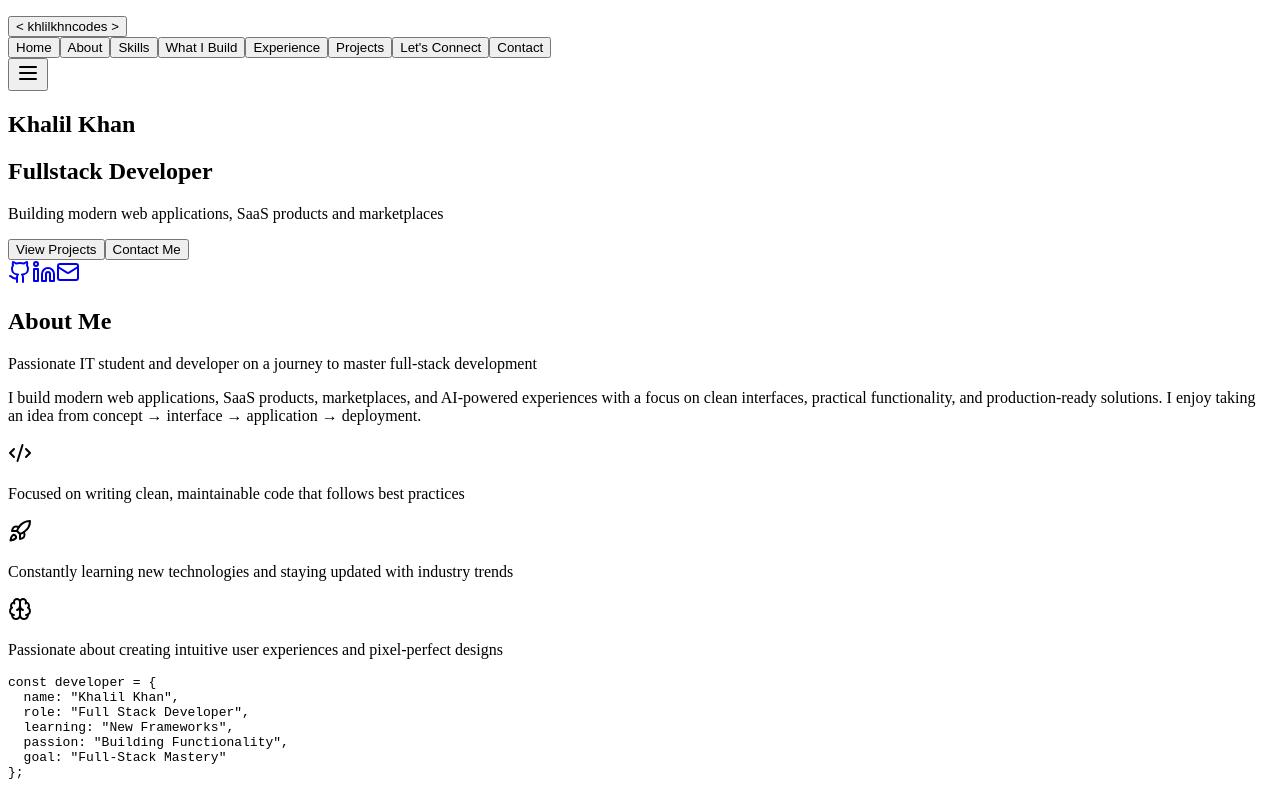
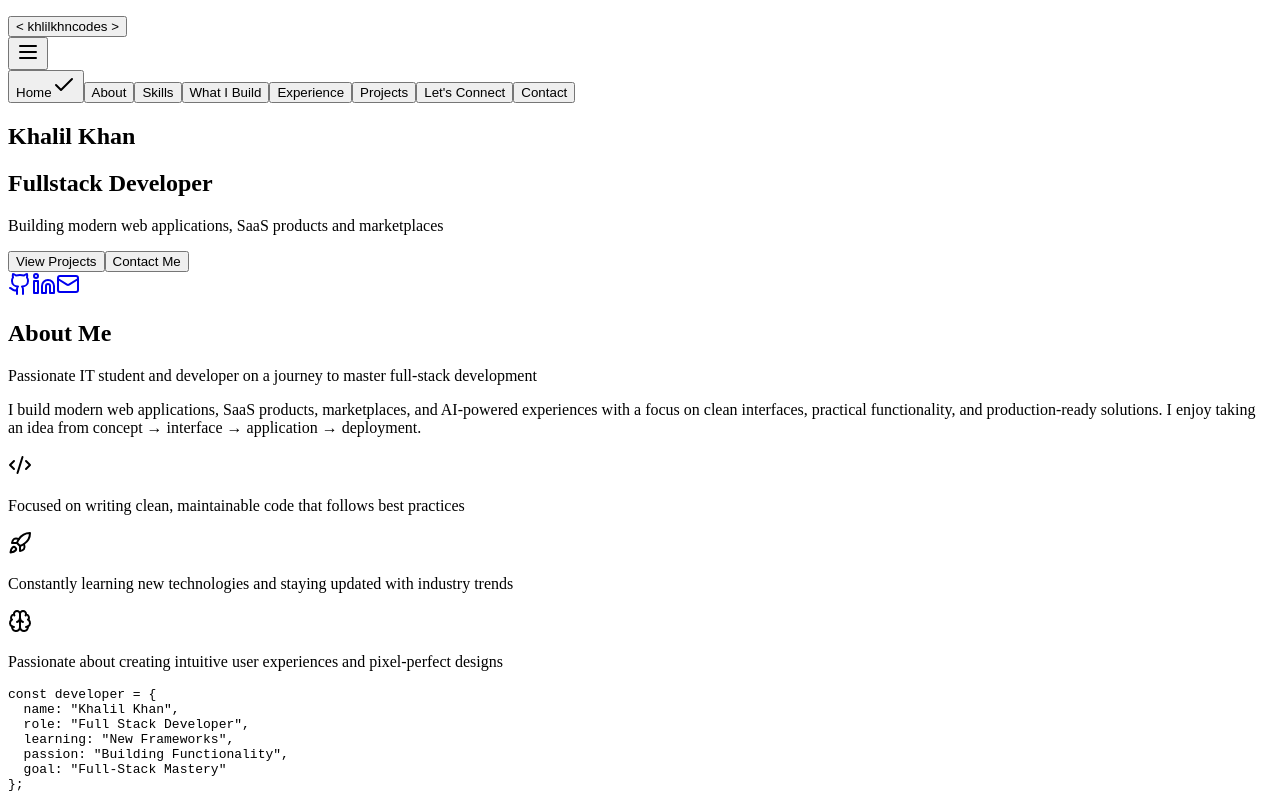
Before and after one commit to khalilkhancodes/portfolio, a React (Vite) app in the folder client/: page / in a window 1280 px wide. Shown: the top 800 px of the page. Built offline with nearby package versions, Linux system fonts and the light colour scheme; a web font is replaced by a local one.

Commit message:
Replaced option in navbar with menu hamburder button

```diff
--- a/client/src/components/Navigation.tsx
+++ b/client/src/components/Navigation.tsx
@@ -1,6 +1,6 @@
-import { useState, useEffect } from 'react';
+import { useState, useEffect, useRef } from 'react';
 import { Button } from '@/components/ui/button';
-import { Menu, X } from 'lucide-react';
+import { Menu, X, Check } from 'lucide-react';
 
 interface NavigationProps {
   sections: { id: string; label: string }[];
@@ -8,8 +8,9 @@ interface NavigationProps {
 
 export default function Navigation({ sections }: NavigationProps) {
   const [isScrolled, setIsScrolled] = useState(false);
-  const [isMobileMenuOpen, setIsMobileMenuOpen] = useState(false);
+  const [isMenuOpen, setIsMenuOpen] = useState(false);
   const [activeSection, setActiveSection] = useState('home');
+  const menuRef = useRef<HTMLDivElement>(null);
 
   useEffect(() => {
     const handleScroll = () => {
@@ -52,9 +53,21 @@ export default function Navigation({ sections }: NavigationProps) {
     if (element) {
       element.scrollIntoView({ behavior: 'smooth' });
       setActiveSection(sectionId);
-      setIsMobileMenuOpen(false);
+      setIsMenuOpen(false);
     }
   };
+
+  useEffect(() => {
+    const handleClickOutside = (e: MouseEvent) => {
+      if (menuRef.current && !menuRef.current.contains(e.target as Node)) {
+        setIsMenuOpen(false);
+      }
+    };
+    if (isMenuOpen) {
+      document.addEventListener('mousedown', handleClickOutside);
+    }
+    return () => document.removeEventListener('mousedown', handleClickOutside);
+  }, [isMenuOpen]);
 
   return (
     <>
@@ -69,50 +82,47 @@ export default function Navigation({ sections }: NavigationProps) {
               {'< khlilkhncodes >'}
             </button>
 
-            <div className="hidden md:flex items-center gap-1">
-              {sections.map((section) => (
-                <Button
-                  key={section.id}
-                  variant="ghost"
-                  onClick={() => scrollToSection(section.id)}
-                  className={activeSection === section.id ? 'bg-accent' : ''}
-                  data-testid={`nav-${section.id}`}
-                >
-                  {section.label}
-                </Button>
-              ))}
+            <div
+              className="relative"
+              ref={menuRef}
+              onMouseEnter={() => setIsMenuOpen(true)}
+              onMouseLeave={() => setIsMenuOpen(false)}
+            >
+              <Button
+                size="icon"
+                variant="ghost"
+                onClick={() => setIsMenuOpen(!isMenuOpen)}
+                data-testid="button-menu"
+              >
+                {isMenuOpen ? <X className="h-5 w-5" /> : <Menu className="h-5 w-5" />}
+              </Button>
+
+              <div className="h-2 w-full" />
+
+              <div
+                className={`absolute right-0 top-full w-56 bg-background border border-border rounded-lg shadow-lg py-2 z-50 transition-all duration-200 origin-top-right ${
+                  isMenuOpen
+                    ? 'opacity-100 translate-y-0 scale-100 pointer-events-auto'
+                    : 'opacity-0 -translate-y-2 scale-95 pointer-events-none'
+                }`}
+              >
+                {sections.map((section) => (
+                  <button
+                    key={section.id}
+                    onClick={() => scrollToSection(section.id)}
+                    className="w-full text-left px-4 py-2.5 mx-1 text-sm text-foreground rounded-md transition-all duration-150 hover:px-6 flex items-center justify-between"
+                    data-testid={`nav-${section.id}`}
+                  >
+                    <span>{section.label}</span>
+                    {activeSection === section.id && <Check className="h-4 w-4 text-primary shrink-0" />}
+                  </button>
+                ))}
+              </div>
             </div>
-
-            <Button
-              size="icon"
-              variant="ghost"
-              className="md:hidden"
-              onClick={() => setIsMobileMenuOpen(!isMobileMenuOpen)}
-              data-testid="button-mobile-menu"
-            >
-              {isMobileMenuOpen ? <X className="h-5 w-5" /> : <Menu className="h-5 w-5" />}
-            </Button>
           </div>
         </div>
       </nav>
 
-      {isMobileMenuOpen && (
-        <div className="fixed inset-0 z-40 md:hidden bg-background/95 backdrop-blur-md pt-20 px-6">
-          <div className="flex flex-col gap-2">
-            {sections.map((section) => (
-              <Button
-                key={section.id}
-                variant="ghost"
-                onClick={() => scrollToSection(section.id)}
-                className={`justify-start text-lg ${activeSection === section.id ? 'bg-accent' : ''}`}
-                data-testid={`mobile-nav-${section.id}`}
-              >
-                {section.label}
-              </Button>
-            ))}
-          </div>
-        </div>
-      )}
     </>
   );
 }
```
